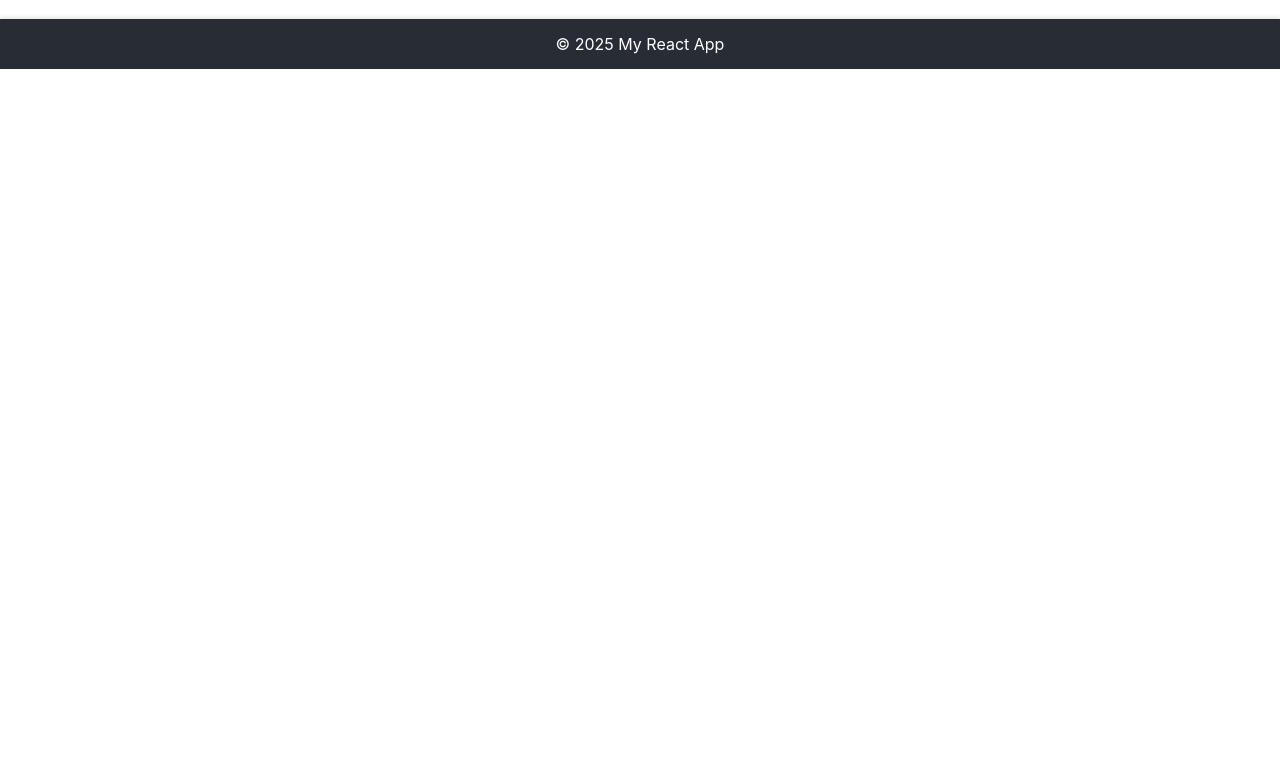
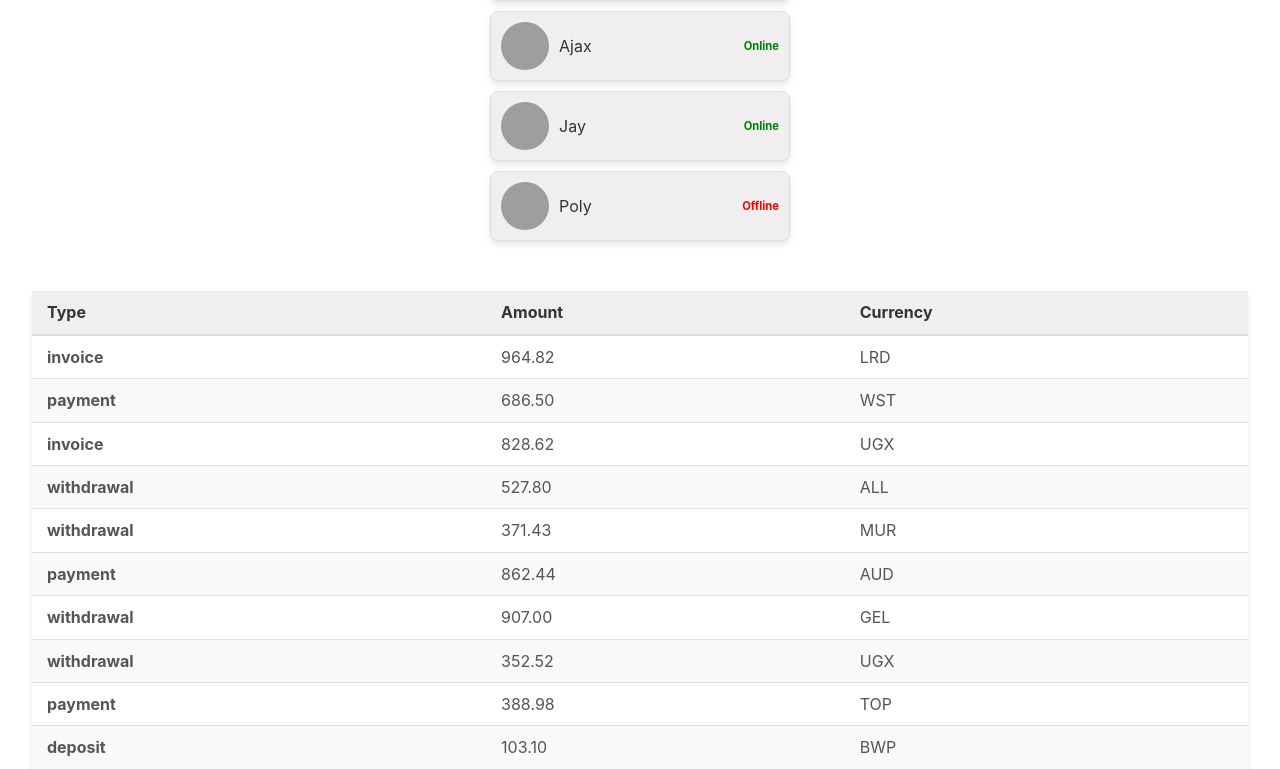
Before and after one commit to Fetivol/React_learning, a React (Create React App) app: page / in a window 1280 px wide. Shown: the part 731-1500 px from the top of the page. Before the commit the page ends 800 px from the top, so only its background shows below. Built offline with nearby package versions, Linux system fonts and the light colour scheme; grey boxes are pictures that could not be loaded.

Commit message:
FriendList and Transaction components

```diff
--- a/src/components/App.jsx
+++ b/src/components/App.jsx
@@ -3,12 +3,16 @@ import Layout from './Layout';
 import Profile from './Profile';
 import { user, friends, transactions, data } from 'data';
 import Statistics from './Statistics';
+import FriendList from './FriendList';
+import Transactions from './Transactions';
 
 export const App = () => {
   return (
     <Layout>
       <Profile user={user} />
       <Statistics data={data} />
+      <FriendList friends={friends} />
+      <Transactions transactions={transactions} />
       React homework template
       <GlobalStyle />
     </Layout>
--- /dev/null
+++ b/src/components/FriendList/FriendList.jsx
@@ -0,0 +1,20 @@
+import React from 'react';
+import { FriendListContainer, FriendListItem } from './FriendList.styled';
+
+function FriendList({ friends }) {
+  return (
+    <FriendListContainer>
+      {friends.map(friend => (
+        <FriendListItem key={friend.id}>
+          <img src={friend.avatar} alt={friend.name} width={48} />
+          <p>{friend.name}</p>
+          <span style={{ color: friend.isOnline ? 'green' : 'red' }}>
+            {friend.isOnline ? 'Online' : 'Offline'}
+          </span>
+        </FriendListItem>
+      ))}
+    </FriendListContainer>
+  );
+}
+
+export default FriendList;
--- /dev/null
+++ b/src/components/FriendList/FriendList.styled.jsx
@@ -0,0 +1,42 @@
+import styled from 'styled-components';
+
+export const FriendListContainer = styled.ul`
+  width: 300px;
+  display: flex;
+  flex-direction: column;
+  list-style: none;
+  padding: 0;
+  margin: 20px auto;
+`;
+
+export const FriendListItem = styled.li`
+  display: flex;
+  align-items: center;
+  justify-content: space-between;
+  padding: 10px;
+  background-color: #f0eeee;
+  border: 1px solid #ddd;
+  border-radius: 8px;
+  margin-bottom: 10px;
+  box-shadow: 0 4px 6px rgba(0, 0, 0, 0.1);
+
+  img {
+    width: 48px;
+    height: 48px;
+    border-radius: 50%;
+    background-color: #ddd;
+    margin-right: 10px;
+  }
+
+  p {
+    flex-grow: 1;
+    margin: 0;
+    font-size: 1rem;
+    color: #333;
+  }
+
+  span {
+    font-size: 0.7rem;
+    font-weight: bold;
+  }
+`;
--- /dev/null
+++ b/src/components/FriendList/index.js
@@ -0,0 +1 @@
+export { default } from './FriendList';
--- a/src/components/Statistics/Statistics.jsx
+++ b/src/components/Statistics/Statistics.jsx
@@ -17,7 +17,7 @@ function Statistics({ data }) {
 
       <ul>
         {data.map(el => (
-          <ListElement key={el.id} bgColor={getRandomColor()}>
+          <ListElement key={el.id} bgcolor={getRandomColor()}>
             <span>{el.label}</span>
             <span>{el.percentage}%</span>
           </ListElement>
--- a/src/components/Statistics/Statistics.styled.jsx
+++ b/src/components/Statistics/Statistics.styled.jsx
@@ -28,7 +28,7 @@ export const Section = styled.section`
 `;
 
 export const ListElement = styled.li`
-  background-color: ${props => props.bgColor || '#ccc'};
+  background-color: ${props => props.bgcolor || '#ccc'};
   display: flex;
   flex-direction: column;
   align-items: center;
--- /dev/null
+++ b/src/components/Transactions/Transactions.jsx
@@ -0,0 +1,33 @@
+import React from 'react';
+import {
+  Table,
+  TableCell,
+  TableHeader,
+  TableHeaderCell,
+  TableRow,
+} from './Transactions.styled';
+
+function Transactions({ transactions }) {
+  return (
+    <Table>
+      <TableHeader>
+        <TableRow>
+          <TableHeaderCell>Type</TableHeaderCell>
+          <TableHeaderCell>Amount</TableHeaderCell>
+          <TableHeaderCell>Currency</TableHeaderCell>
+        </TableRow>
+      </TableHeader>
+      <tbody>
+        {transactions.map(({ id, type, amount, currency }) => (
+          <TableRow key={id}>
+            <TableCell>{type}</TableCell>
+            <TableCell>{amount}</TableCell>
+            <TableCell>{currency}</TableCell>
+          </TableRow>
+        ))}
+      </tbody>
+    </Table>
+  );
+}
+
+export default Transactions;
--- /dev/null
+++ b/src/components/Transactions/Transactions.styled.jsx
@@ -0,0 +1,37 @@
+import styled from 'styled-components';
+
+export const Table = styled.table`
+  width: 100%;
+  border-collapse: collapse;
+  margin: 40px 0;
+  font-size: 1rem;
+  text-align: left;
+  box-shadow: 0 4px 6px rgba(0, 0, 0, 0.1);
+`;
+
+export const TableHeader = styled.thead`
+  background-color: #f0eeee;
+  color: #333;
+`;
+
+export const TableRow = styled.tr`
+  &:nth-child(even) {
+    background-color: #f9f9f9;
+  }
+  &:hover {
+    background-color: #f0f0f0;
+  }
+`;
+export const TableHeaderCell = styled.th`
+  padding: 12px 15px;
+  border-bottom: 2px solid #ddd;
+`;
+export const TableCell = styled.td`
+  padding: 12px 15px;
+  border-bottom: 1px solid #ddd;
+  color: #555;
+
+  &:first-child {
+    font-weight: bold;
+  }
+`;
--- /dev/null
+++ b/src/components/Transactions/index.js
@@ -0,0 +1 @@
+export { default } from './Transactions';
```
